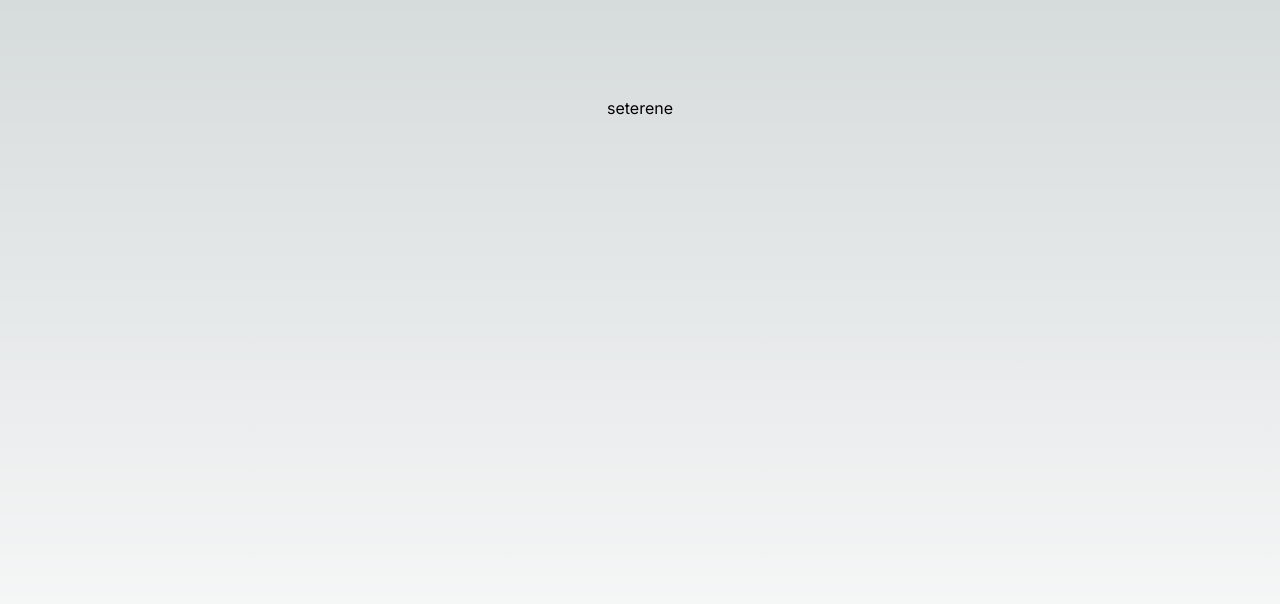
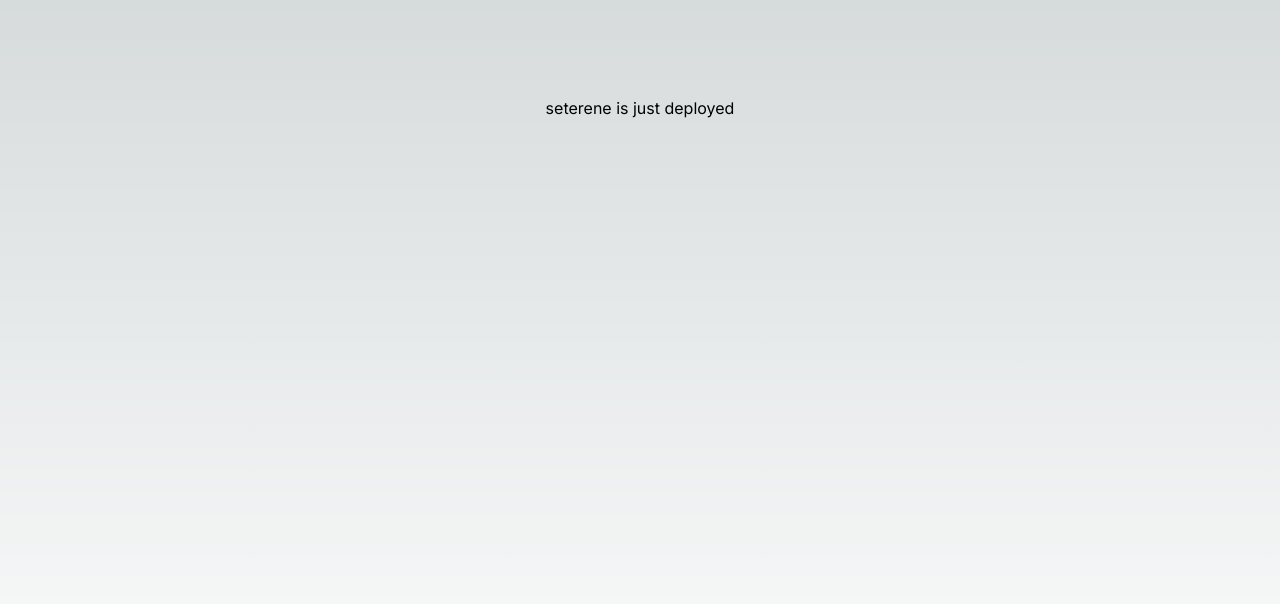
Before and after one commit to arventisit/seterene_web, a Next.js app: page / in a window 1280 px wide. Shown: the top 604 px of the page. Built offline with nearby package versions, Linux system fonts and the light colour scheme.

Commit message:
check vercel

```diff
--- a/src/app/page.js
+++ b/src/app/page.js
@@ -3,7 +3,7 @@ import Image from 'next/image'
 export default function Home() {
   return (
     <main className="flex min-h-screen flex-col items-center justify-between p-24">
-      seterene
+      seterene is just deployed
     </main>
   )
 }
```
